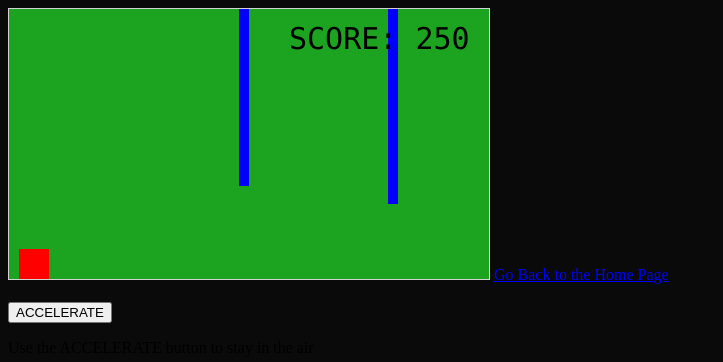
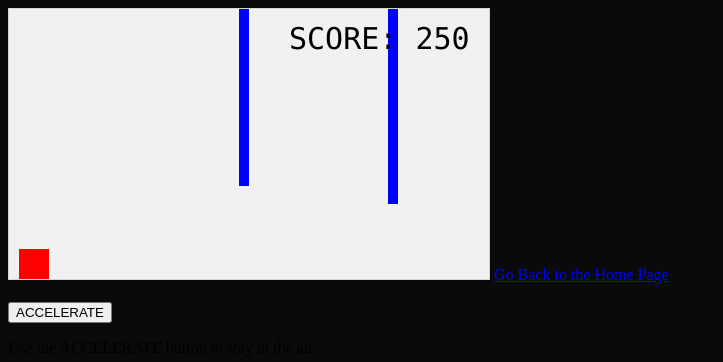
Before and after one commit to Barredowl2/Barredowl2.github.io, a plain HTML site: page flappy.html in a window 1280 px wide. Shown: the whole page, without its empty margins (0-723 px from the left). Drawn offline with Linux system fonts and the light colour scheme.

Commit message:
Update flappy.html

```diff
--- a/flappy.html
+++ b/flappy.html
@@ -7,7 +7,7 @@
 <style>
 canvas {
     border:1px solid #d3d3d3;
-    background-color: #1ca320;
+    background-color: #f1f1f1;
 }
 </style>
 </head>
```
